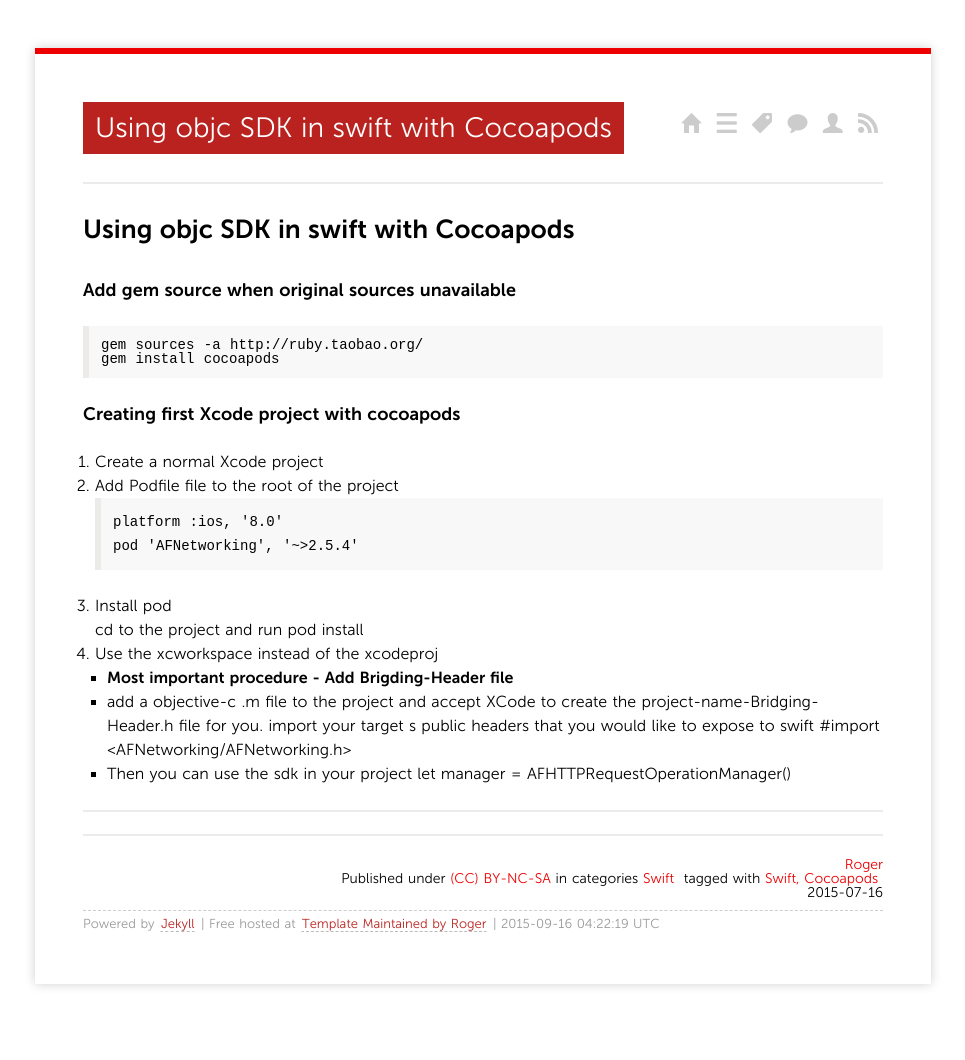
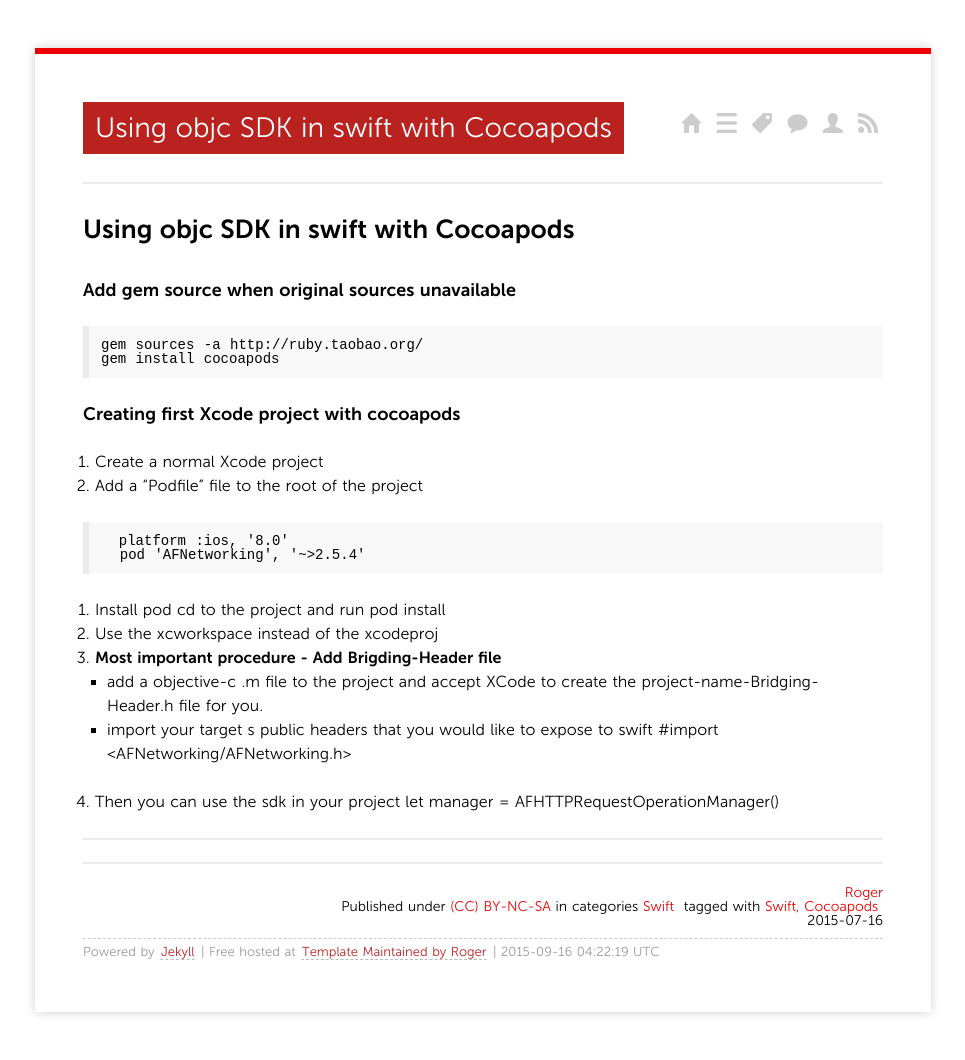
Before and after one commit to TJRoger/tjroger.github.io, a Jekyll site: the page built from _posts/2015/2015-07-16-Using-Objective-C-SDK-in-Swift-with-Cocoapods.md, in a window 1280 px wide. Shown: the whole page, without its empty margins (157-1122 px from the left). Built offline with Jekyll 4.4.1, drawn with Linux system fonts in a browser that asks for light colours; nearby versions of some CDN libraries; Markdown is read by kramdown in place of the engine named in the settings; comment, search, counter and statistics services are not loaded; before the commit the page ends 1032 px from its top, so only the background shows below that; part of the change alters nothing that is shown.

````diff
--- a/_posts/2015/2015-07-16-Using-Objective-C-SDK-in-Swift-with-Cocoapods.md
+++ b/_posts/2015/2015-07-16-Using-Objective-C-SDK-in-Swift-with-Cocoapods.md
@@ -17,19 +17,20 @@ gem install cocoapods
 ```
 ### Creating first Xcode project with cocoapods
 1. Create a normal Xcode project
-2. Add `Podfile` file to the root of the project
-```
-platform :ios, '8.0'
-pod 'AFNetworking', '~>2.5.4'
-```
+2. Add a "Podfile" file to the root of the project
+
+  ```
+  platform :ios, '8.0'
+  pod 'AFNetworking', '~>2.5.4'
+  ```
 3. Install pod
 cd to the project and run `pod install`
 4. Use the `xcworkspace` instead of the `xcodeproj`
--  **Most important procedure - Add `Brigding-Header` file**
-- add a objective-c `.m` file to the project and accept XCode to create the `project-name-Bridging-Header.h` file for you.
-import your target s public headers that you would like to expose to swift
-`#import <AFNetworking/AFNetworking.h>`
-- Then you can use the sdk in your project
+5. **Most important procedure - Add `Brigding-Header` file**
+  * add a objective-c `.m` file to the project and accept XCode to create the `project-name-Bridging-Header.h` file for you.
+  * import your target s public headers that you would like to expose to swift
+  `#import <AFNetworking/AFNetworking.h>`
+6. Then you can use the sdk in your project
 `let manager = AFHTTPRequestOperationManager()`
 
 ----
````
